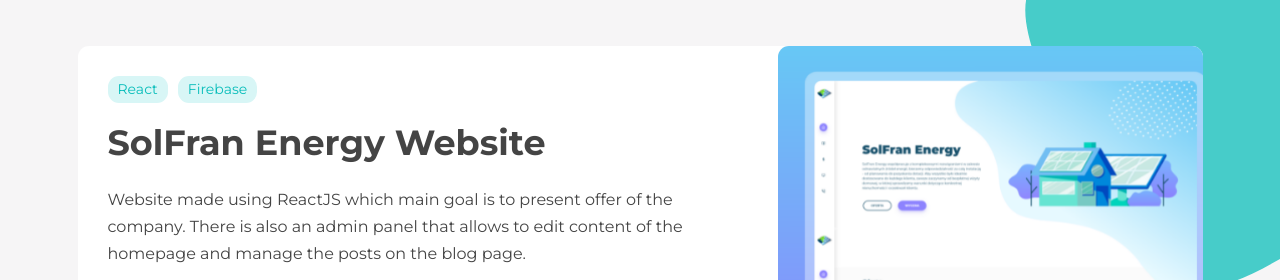
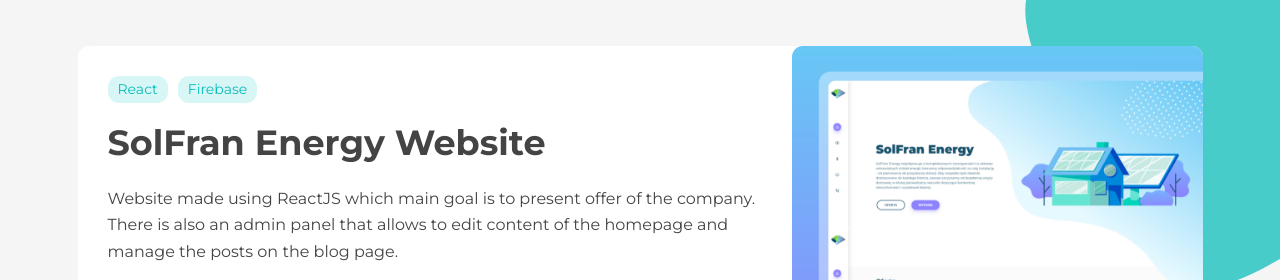
Before and after one commit to jWytrzes/portfolio, a Gatsby site: page / in a window 1280 px wide. Shown: the part 996-1276 px from the top of the page. Built offline with nearby package versions, Linux system fonts and the light colour scheme; Gatsby itself is replaced by a stand-in of ours.

Commit message:
Minor css fixes

```diff
--- a/src/components/molecules/ProjectBox/styles-ProjectBox.js
+++ b/src/components/molecules/ProjectBox/styles-ProjectBox.js
@@ -26,8 +26,8 @@
 	overflow: hidden;
 
 	@media (min-width: 768px) {
-		width: 37.75%;
-		flex: 0 0 37.75%;
+		width: 36.5%;
+		flex: 0 0 36.5%;
 		display: flex;
 	}
 `;
@@ -59,6 +59,7 @@
 
 export const StyledP = styled.p`
 	margin-top: 0;
+	line-height: 1.68;
 
 	@media (min-width: 1200px) {
 		font-size: 1.6rem;
```
